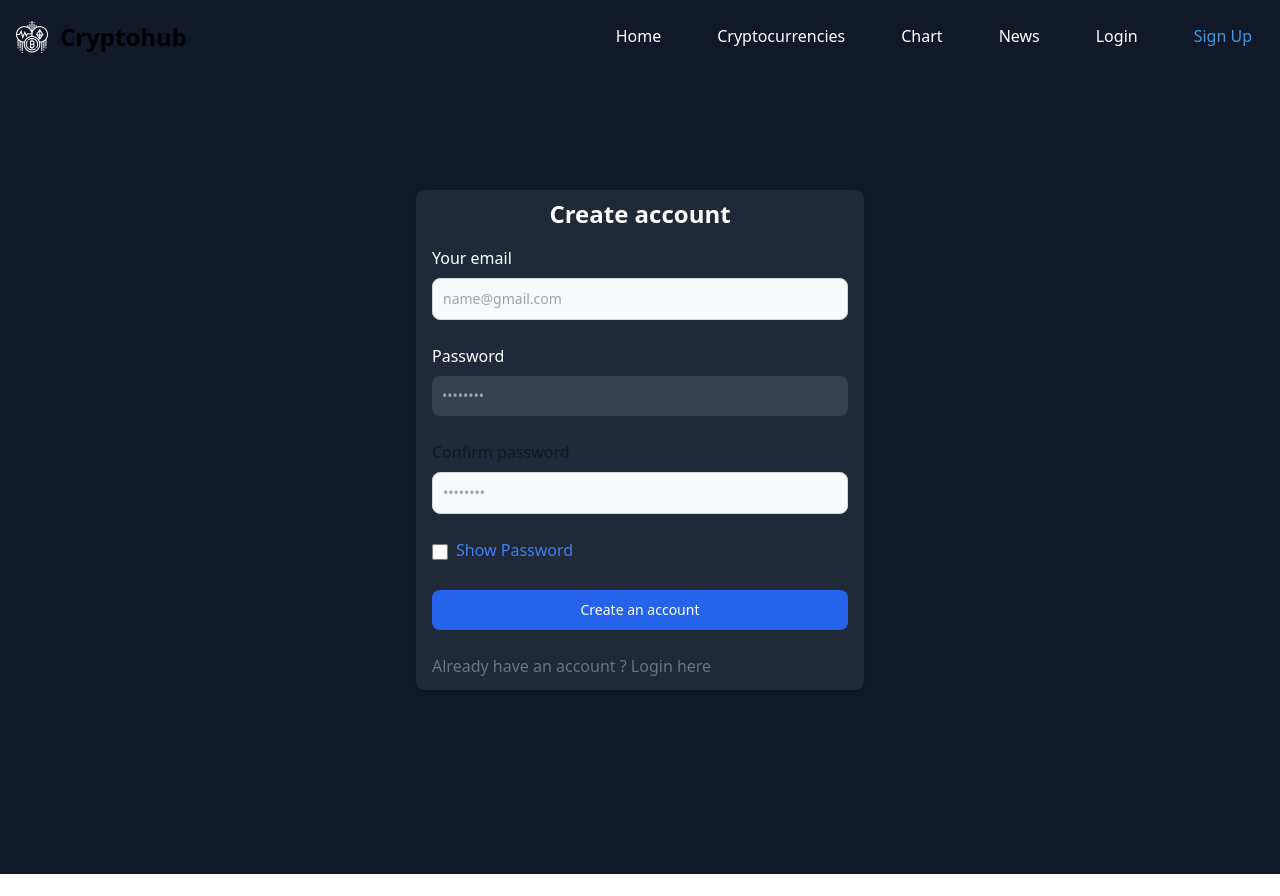
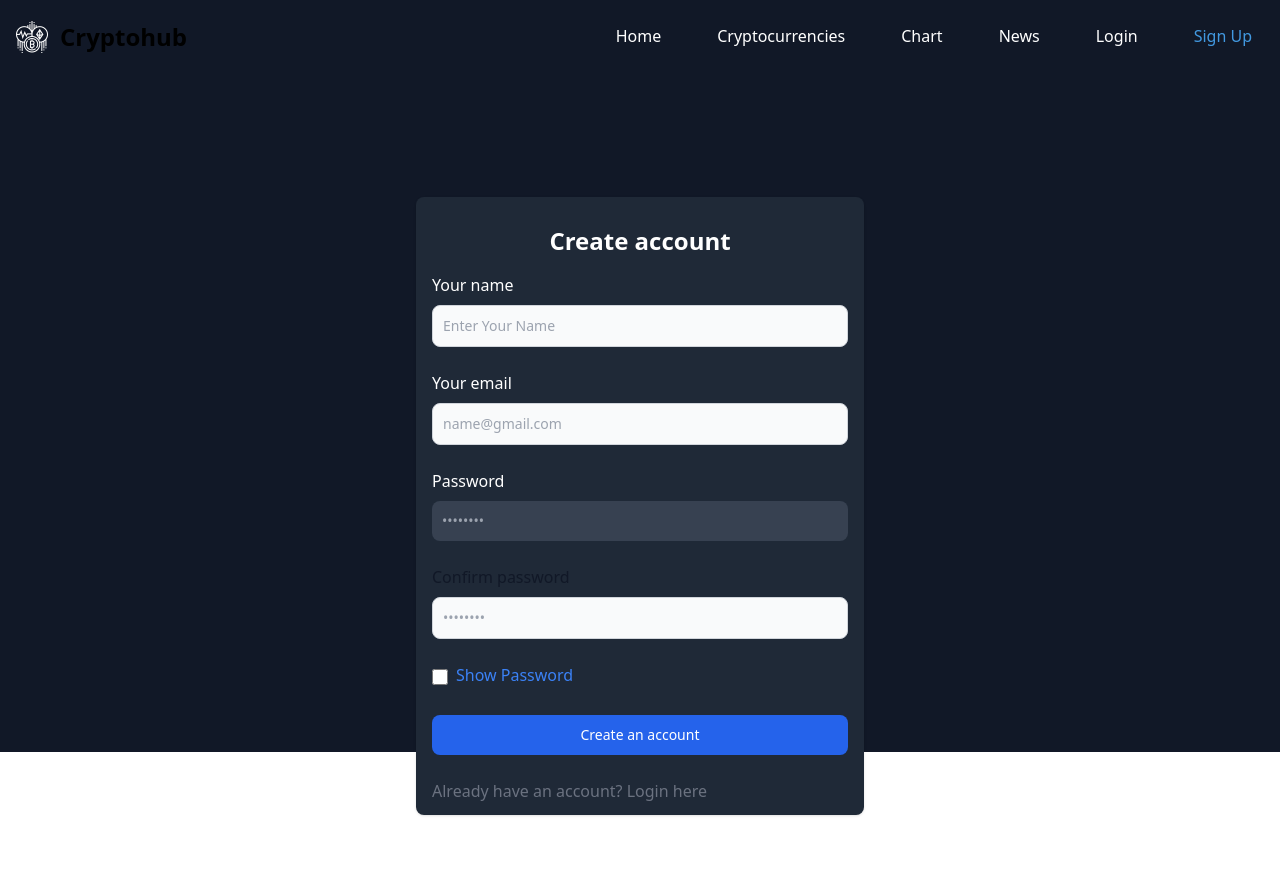
Before and after one commit to YashMishra0101/CryptoHub, a React (Vite) app: page /signup in a window 1280 px wide. Before the commit the page ends 874 px from the top, so only its background shows below. Built offline with nearby package versions, Linux system fonts and the light colour scheme; no server answers.

Commit message:
Add bookmark button to cryptocurrencies section, make navbar position fixed, and improve login and signup page

```diff
--- a/index.html
+++ b/index.html
@@ -4,6 +4,7 @@
     <meta charset="UTF-8" />
     <meta name="viewport" content="width=device-width, initial-scale=1.0" />
     <link rel="shortcut icon" href="./src/assets/favicon.png" type="image/x-icon">
+    <link rel="shortcut icon" href="favicon.ico" type="image/x-icon">
     <title>Cryptohub</title>
   </head>
   <body>
--- a/package.json
+++ b/package.json
@@ -16,6 +16,7 @@
     "html-react-parser": "^5.1.1",
     "millify": "^6.1.0",
     "moment": "^2.30.1",
+    "openai": "^4.29.2",
     "react": "^18.2.0",
     "react-chartjs-2": "^5.2.0",
     "react-dom": "^18.2.0",
--- a/src/APIs/BingnewsApi.jsx
+++ b/src/APIs/BingnewsApi.jsx
@@ -39,7 +39,7 @@ const BingnewsApi = () => {
 
   return (
     <div>
-      <div className="min-h-screen min-w-full flex justify-center items-center">
+      <div className="min-h-screen min-w-full flex justify-center items-center pt-8">
         {loading ? (
           <Spinner />
         ) : window.location.pathname === "/news" ? (
--- a/src/components/Navbar.jsx
+++ b/src/components/Navbar.jsx
@@ -16,7 +16,7 @@ const NavBar = () => {
 
   return (
     <div>
-      <nav className=" border-gray-200 bg-gray-900 select-none">
+      <nav className=" border-gray-200 bg-gray-900 select-none fixed w-full z-30">
         <div className="max-w-screen-xl flex flex-wrap items-center justify-between mx-auto p-4">
           <span className="flex items-center space-x-3">
             <NavLink to="/">
--- a/src/components/index.js
+++ b/src/components/index.js
@@ -8,4 +8,5 @@ export { default as Bookmarks } from "../pages/Bookmarks";
 export { default as UserAccount } from "../pages/UserAccount";
 export { default as ResetPassword } from "../pages/ResetPassword";
 export { default as CoinrankingApi } from "../APIs/CoinrankingApi";
-export {default as BingNewsApi} from "../APIs/BingnewsApi"
+export {default as BingNewsApi} from "../APIs/BingnewsApi";
+export {default as Chatgpt}from "../pages/Chatgpt"
--- a/src/main.jsx
+++ b/src/main.jsx
@@ -17,6 +17,7 @@ import {
   ResetPassword,
   CoinrankingApi,
   BingNewsApi,
+  Chatgpt
 } from "./components/index.js";
 
 import {
@@ -37,6 +38,7 @@ const router = createBrowserRouter(
       <Route path="login" element={<Login />} />
       <Route path="signup" element={<SignUp />} />
       <Route path="resetPassword" element={<ResetPassword />} />
+      <Route path="chatgpt" element={< Chatgpt />} />
     </Route>
   )
 );
--- /dev/null
+++ b/src/pages/Chatgpt.jsx
@@ -0,0 +1,54 @@
+import React, { useState } from 'react';
+import OpenAI from 'openai';
+
+const ChatGPT = () => {
+  const [chatHistory, setChatHistory] = useState([]);
+  const apiKey = import.meta.env.VITE_OPENAI_API_KEY;
+
+  const openai = new OpenAI({
+    apiKey,
+    dangerouslyAllowBrowser: true, // Enable browser-like environment
+  });
+
+  const sendMessage = async (message) => {
+    try {
+      const response = await openai.chat.completions.create({
+        messages: [{ role: 'user', content: message }],
+        model: 'gpt-3.5-turbo',
+      });
+      const botMessage = response.data.choices[0].message.content;
+      setChatHistory([...chatHistory, { role: 'bot', content: botMessage }]);
+    } catch (error) {
+      console.error('Error:', error);
+    }
+  };
+
+  return (
+    <div className="flex flex-col h-screen justify-between">
+      <div className="flex-grow p-4">
+        {chatHistory.map((message, index) => (
+          <div key={index} className={`mb-4 ${message.role === 'user' ? 'text-right' : 'text-left'}`}>
+            <div className={`inline-block px-4 py-2 rounded-lg ${message.role === 'user' ? 'bg-blue-500 text-white' : 'bg-gray-300'}`}>
+              {message.content}
+            </div>
+          </div>
+        ))}
+      </div>
+      <div className="p-4">
+        <input
+          type="text"
+          placeholder="Type your message..."
+          className="w-full px-4 py-2 rounded-lg border border-gray-300 focus:outline-none"
+          onKeyDown={(e) => {
+            if (e.key === 'Enter') {
+              sendMessage(e.target.value);
+              e.target.value = '';
+            }
+          }}
+        />
+      </div>
+    </div>
+  );
+};
+
+export default ChatGPT;
--- a/src/pages/Cryptocurrencies.jsx
+++ b/src/pages/Cryptocurrencies.jsx
@@ -1,7 +1,6 @@
-import React from "react";
+import React, { useState } from "react";
 import millify from "millify";
-import { useState } from "react";
-import { FaSearchDollar } from "react-icons/fa";
+import { FaSearchDollar, FaBookmark } from "react-icons/fa"; // Added FaBookmark icon
 
 const Cryptocurrencies = ({ data, loading }) => {
   const [searchQuery, setSearchQuery] = useState("");
@@ -44,12 +43,12 @@ const Cryptocurrencies = ({ data, loading }) => {
   console.log("Data in Loading:", loading);
 
   return (
-    <div className="w-screen overflow-hidden bg-gray-900 p-6 text-white">
+    <div className="w-screen overflow-hidden bg-gray-900 p-6 text-white pt-[6rem]">
       <h2 className="text-3xl font-bold text-center mb-8 hover:text-green-200 select-none">
         <span className="hidden sm:block">
           Explore the Top 50 Cryptocurrencies
         </span>
-        <span className=" sm:hidden block text-[1.7rem] py-2 text-center bg-gray-800 text-green-100 p-[0.40rem] rounded-md font-serif">
+        <span className="sm:hidden block text-[1.7rem] py-2 text-center bg-gray-800 text-green-100 p-[0.40rem] rounded-md font-serif">
           Top 50 Cryptocurrencies
         </span>
       </h2>
@@ -88,8 +87,6 @@ const Cryptocurrencies = ({ data, loading }) => {
         </span>
       )}
 
-      {/* Conditional rendering based on search error */}
-
       {searchError && (
         <div className="md:w-[35rem] md:h-[15rem] h-[16m] text-center block mx-auto relative md:bottom-[2rem] mb-56">
           <div className="md:w-[30rem] text-center bg-red-500 border border-red-700 rounded-md mx-auto">
@@ -108,13 +105,15 @@ const Cryptocurrencies = ({ data, loading }) => {
         </div>
       )}
 
-      {/* Grid of filtered coins */}
       <div className="grid grid-cols-1 sm:grid-cols-2 md:grid-cols-4 lg:grid-cols-4 xl:grid-cols-4 gap-4">
         {filteredCoins.map((coin, index) => (
           <div
             key={index}
-            className="rounded-xl border border-gray-800 p-3 bg-gray-800 shadow-xl transition hover:border-pink-500/10 hover:shadow-pink-500/10 flex flex-col"
+            className="rounded-xl border border-gray-800 p-3 bg-gray-800 shadow-xl transition hover:border-pink-500/10 hover:shadow-pink-500/10 flex flex-col relative" // Added relative class for positioning the bookmark button
           >
+            <div className="absolute top-2 right-2"> {/* Added absolute positioning for the bookmark button */}
+              <FaBookmark className="text-gray-400 hover:text-yellow-400 cursor-pointer" /> {/* Added bookmark button */}
+            </div>
             <div className="mt-1 mb-2 mx-auto">
               <img
                 className="object-cover border-2 border-gray-800 rounded-full w-20 h-20"
--- a/src/pages/Home.jsx
+++ b/src/pages/Home.jsx
@@ -54,7 +54,7 @@ const Home = ({ data, newsData }) => {
 
   return (
     <div className="overflow-hidden bg-gray-900 text-white">
-      <div className="container w-screen p-6 rounded-md shadow-md lg:mr-3">
+      <div className="container w-screen p-6 rounded-md shadow-md lg:mr-3 mt-16">
         <h1 className="text-2xl font-sans font-bold mb-6 text-center">
           Global Crypto Status
         </h1>
--- a/src/pages/Login.jsx
+++ b/src/pages/Login.jsx
@@ -12,8 +12,8 @@ const Login = () => {
 
   return (
     <div>
-      <div className="bg-gray-50 dark:bg-gray-900 min-h-screen">
-        <div className="flex flex-col items-center justify-center px-6 py-7 mx-auto md:h-screen lg:py-0">
+      <div className="bg-gray-50 dark:bg-gray-900 h-[40rem] overflow-hidden">
+        <div className="flex flex-col items-center justify-center px-6 py-7 mx-auto md:h-screen lg:py-0 relative top-16">
           <div className="w-full  rounded-lg shadow dborder md:mt-0 sm:max-w-md xl:p-0 bg-gray-800 border-gray-700 mb-14 mt-10 ">
             <div className="p-6 space-y-4 md:space-y-6 sm:p-8">
               <h1 className="md:text-center font-bold text-2xl text-white">
--- a/src/pages/SignUp.jsx
+++ b/src/pages/SignUp.jsx
@@ -2,26 +2,43 @@ import React, { useState } from "react";
 import { useNavigate } from "react-router";
 
 const SignUp = () => {
-  const [showpassword, setShowPassword] = useState(false);
+  const [showPassword, setShowPassword] = useState(false);
 
   const navigate = useNavigate();
 
   const handleCheckboxChange = () => {
-    setShowPassword(!showpassword);
+    setShowPassword(!showPassword);
   };
 
   return (
-    <div className="bg-gray-900 min-h-screen">
-      <div className="flex flex-col items-center justify-center px-6 py-5 md:py-8 mx-auto md:h-screen lg:py-0">
-        <div className="w-full  rounded-lg shadow  md:mt-0 sm:max-w-md xl:p-0 bg-gray-800 border-gray-700 mb-[4.3rem] mt-10">
-          <div className="pr-4 pl-4 space-y-4 pt-2 pb-3">
-            <h1 className="text-center font-bold  text-2xl text-white">
+    <div className="bg-gray-900 h-[47rem]">
+      <div className="flex flex-col items-center justify-center px-6 py-5 md:py-8 mx-auto md:h-screen lg:py-0 relative top-[6rem]">
+        <div className="w-full  rounded-lg shadow  md:mt-5 sm:max-w-md xl:p-0 bg-gray-800 border-gray-700 ">
+          <div className="pr-4 pl-4 space-y-4 pt-5 pb-3">
+            <h1 className="text-center font-bold  text-2xl text-white pt-2">
               Create account
             </h1>
             <form
               className="space-y-4 md:space-y-6"
               onSubmit={() => navigate("/login")}
             >
+              <div>
+                <label
+                  htmlFor="name"
+                  className="block mb-2 text-base font-medium text-white"
+                >
+                  Your name
+                </label>
+                <input
+                  type="text"
+                  name="name"
+                  id="name"
+                  autoComplete="name"
+                  className="bg-gray-50 border border-gray-300 text-gray-900 sm:text-sm rounded-lg focus:ring-primary-600 focus:border-primary-600 block w-full p-2.5 dark:bg-gray-700 dark:border-gray-600 dark:placeholder-gray-400 dark:text-white dark:focus:ring-blue-500 dark:focus:border-blue-500"
+                  placeholder="Enter Your Name"
+                  required
+                />
+              </div>
               <div>
                 <label
                   htmlFor="email"
@@ -47,10 +64,10 @@ const SignUp = () => {
                   Password
                 </label>
                 <input
-                  type={showpassword ? "text" : "password"}
+                  type={showPassword ? "text" : "password"}
                   name="password"
                   id="password"
-                  autoComplete="password"
+                  autoComplete="new-password"
                   placeholder="••••••••"
                   className="  border-gray-300 sm:text-sm rounded-lg focus:ring-primary-600 focus:border-primary-600 block w-full p-2.5 bg-gray-700 placeholder-gray-400 text-white focus:ring-blue-500 focus:border-blue-500"
                   required
@@ -64,10 +81,10 @@ const SignUp = () => {
                   Confirm password
                 </label>
                 <input
-                  type={showpassword ? "text" : "password"}
+                  type={showPassword ? "text" : "password"}
                   name="confirm-password"
                   id="confirm-password"
-                  autoComplete="confirm-password"
+                  autoComplete="new-password"
                   placeholder="••••••••"
                   className="bg-gray-50 border border-gray-300 text-gray-900 sm:text-sm rounded-lg focus:ring-primary-600 focus:border-primary-600 block w-full p-2.5 dark:bg-gray-700 dark:border-gray-600 dark:placeholder-gray-400 dark:text-white dark:focus:ring-blue-500 dark:focus:border-blue-500"
                   required
@@ -76,7 +93,7 @@ const SignUp = () => {
               <div className="flex items-center">
                 <div className="flex items-center h-5">
                   <input
-                    id="showpassword"
+                    id="show-password"
                     type="checkbox"
                     onChange={handleCheckboxChange}
                     className="w-4 h-4 border border-gray-300 rounded bg-gray-50 focus:ring-3 focus:ring-primary-300 dark:bg-gray-700 dark:border-gray-600 dark:focus:ring-primary-600 dark:ring-offset-gray-800 cursor-pointer"
@@ -84,7 +101,7 @@ const SignUp = () => {
                 </div>
                 <div className="ml-2 text-base md:mb-1">
                   <label
-                    htmlFor="showpassword"
+                    htmlFor="show-password"
                     className="font-medium text-primary-600  text-blue-500 cursor-pointer"
                   >
                     Show Password
@@ -98,7 +115,7 @@ const SignUp = () => {
                 Create an account
               </button>
               <p className="text-base font-light text-gray-500 dark:text-gray-400 cursor-pointer">
-                Already have an account ? {""}
+                Already have an account? {""}
                 <span
                   className="font-medium text-primary-600 hover:underline dark:text-primary-500 "
                   onClick={() => navigate("/login")}
```
Also changed, not shown: 1 other file (tests, documents, lock files or other folders).
